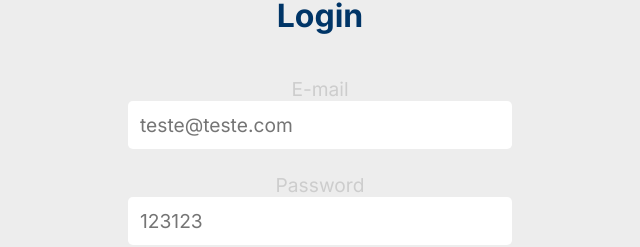
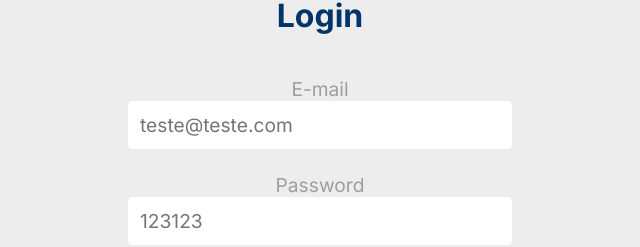
Before and after one commit to lz-junior/tasks, a React (Vite) app: page /login in a window 1280 px wide. Shown: the part 221-468 px from the top of the page, without its empty margins (320-960 px from the left). Built offline with nearby package versions, Linux system fonts and the light colour scheme; a web font is replaced by a local one.

Commit message:
page home - not components

```diff
--- a/src/pages/Home/home.css
+++ b/src/pages/Home/home.css
@@ -7,6 +7,8 @@
 }
 
 .container > h1 {
+  align-self: flex-start;
+  margin-left: 70px;
   margin-bottom: 12px;
 }
 
--- a/src/pages/Login/index.tsx
+++ b/src/pages/Login/index.tsx
@@ -28,7 +28,7 @@ const Login = ()=> {
 
       <form className="form" onSubmit={handleLogin}>
         <h2>Login</h2>
-        <span className="spann">E-mail</span>
+        <span>E-mail</span>
         <input
           className="input-email"
           type='text'
@@ -36,7 +36,7 @@ const Login = ()=> {
           value={email}
           onChange={(e)=> setEmail(e.target.value)}/>
 
-        <span className="spann">Password</span>
+        <span>Password</span>
         <input
           type='password'
           placeholder='123123'
--- a/src/pages/Login/login.css
+++ b/src/pages/Login/login.css
@@ -13,7 +13,6 @@
   display: flex;
    flex-direction: column;
    align-items: center;
-  width: 100%;
   margin-top: 20%;
 }
 
@@ -25,7 +24,7 @@
 
 .form > span {
   font-size: 1.5rem;
-  color: #cdcdcd;
+  color: #9e9e9e;
 }
 
 .form > input {
```
